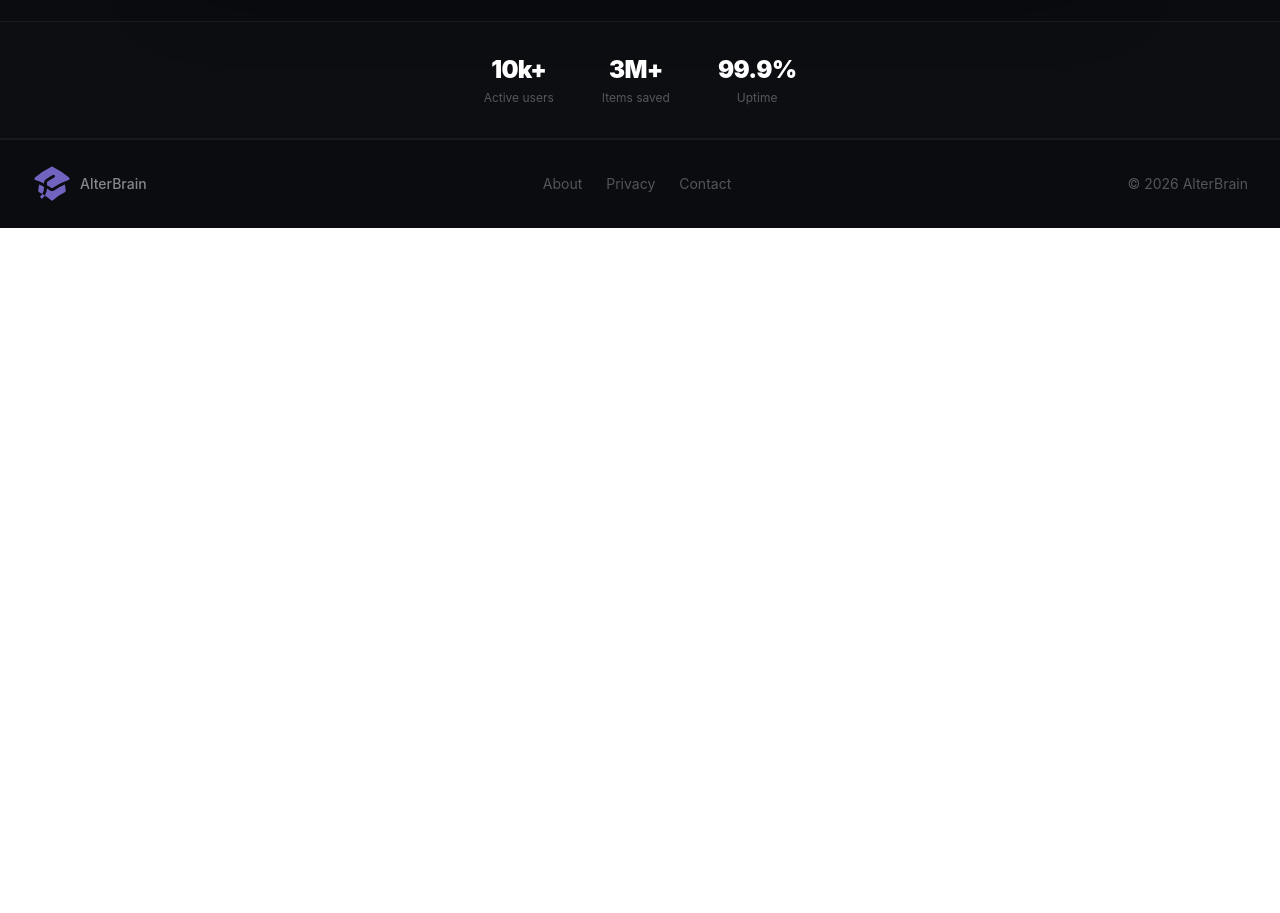
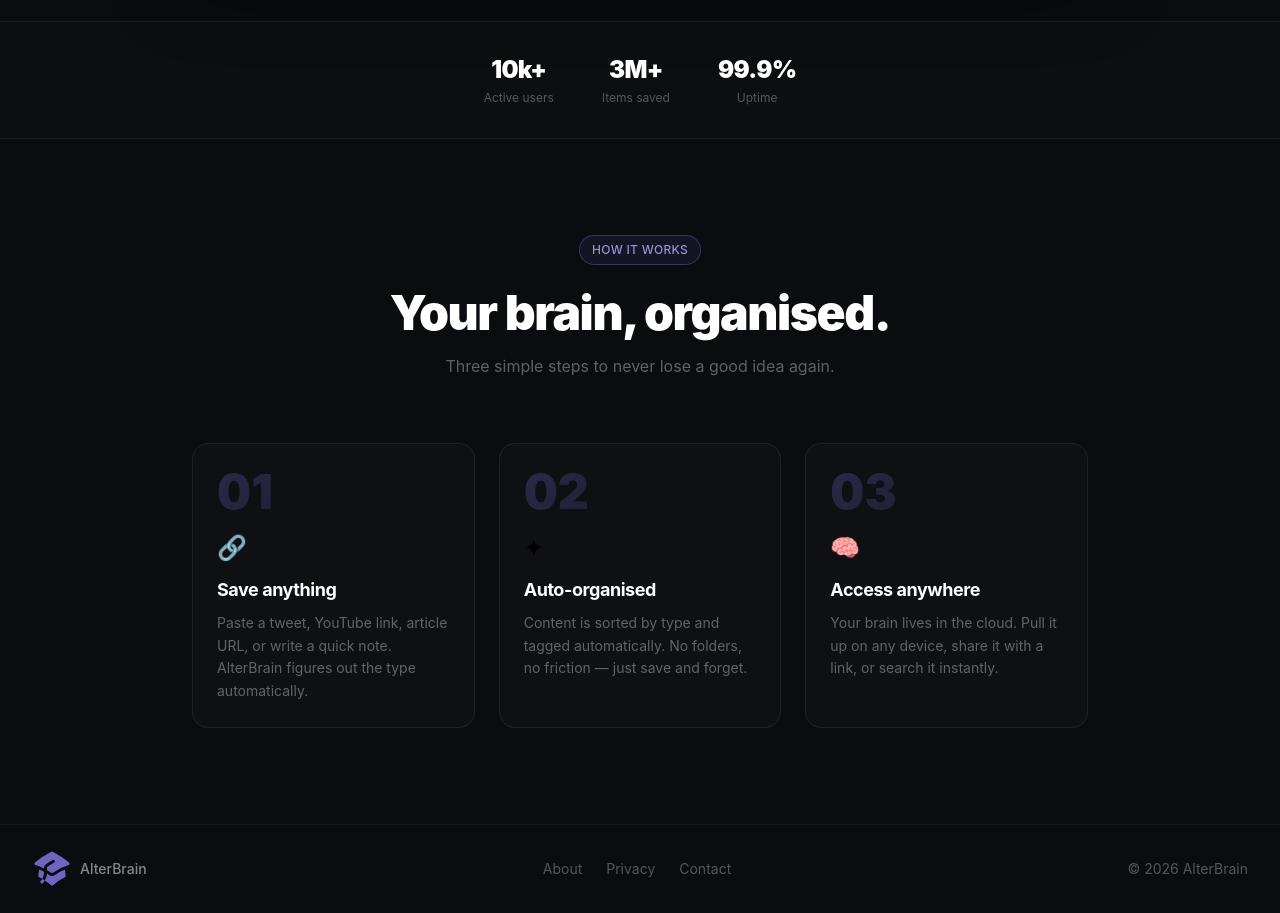
Before and after one commit to m-taaha/AlterBrain, a React (Vite) app in the folder client/: page / in a window 1280 px wide. Shown: the part 1140-2053 px from the top of the page. Before the commit the page ends 1368 px from the top, so only its background shows below. Built offline with nearby package versions, Linux system fonts and the light colour scheme.

Commit message:
feat: add See how it works section on landing page

```diff
--- a/client/src/pages/LandingPage.tsx
+++ b/client/src/pages/LandingPage.tsx
@@ -92,7 +92,15 @@ function LandingPage() {
           <button className="px-6 py-3 rounded-xl text-sm font-semibold text-white bg-[#7164c0] hover:bg-[#8275d0] transition-all duration-200 shadow-xl shadow-[#7164c0]/30 hover:shadow-[#7164c0]/50 hover:-translate-y-0.5 active:translate-y-0">
             Start for Free →
           </button>
-          <button className="px-6 py-3 rounded-xl text-sm font-semibold text-white/60 hover:text-white border border-white/10 hover:border-white/25 transition-all duration-200">
+
+          <button
+            onClick={() => {
+              document
+                .getElementById("how-it-works")
+                ?.scrollIntoView({ behavior: "smooth" });
+            }}
+            className="px-6 py-3 rounded-xl text-sm font-semibold text-white/60 hover:text-white border border-white/10 hover:border-white/25 transition-all duration-200"
+          >
             See how it works
           </button>
         </div>
@@ -275,6 +283,88 @@ function LandingPage() {
         </div>
       </div>
 
+      <section id="how-it-works" className="relative z-10 py-24 px-6">
+        <div className="max-w-4xl mx-auto">
+          {/* Heading */}
+          <div className="text-center mb-16">
+            <div className="inline-flex items-center gap-2 px-3 py-1.5 rounded-full border border-[#7164c0]/40 bg-[#7164c0]/10 text-[#9492db] text-xs font-medium mb-6 tracking-wide uppercase">
+              How it works
+            </div>
+            <h2
+              className="text-4xl md:text-5xl font-black text-white tracking-tight"
+              style={{ letterSpacing: "-0.03em" }}
+            >
+              Your brain, organised.
+            </h2>
+            <p className="text-white/35 mt-4 max-w-md mx-auto text-base leading-relaxed">
+              Three simple steps to never lose a good idea again.
+            </p>
+          </div>
+
+          {/* Steps */}
+          <div className="grid grid-cols-1 md:grid-cols-3 gap-6">
+            {[
+              {
+                step: "01",
+                icon: "🔗",
+                title: "Save anything",
+                desc: "Paste a tweet, YouTube link, article URL, or write a quick note. AlterBrain figures out the type automatically.",
+              },
+              {
+                step: "02",
+                icon: "✦",
+                title: "Auto-organised",
+                desc: "Content is sorted by type and tagged automatically. No folders, no friction — just save and forget.",
+              },
+              {
+                step: "03",
+                icon: "🧠",
+                title: "Access anywhere",
+                desc: "Your brain lives in the cloud. Pull it up on any device, share it with a link, or search it instantly.",
+              },
+            ].map((item) => (
+              <div
+                key={item.step}
+                className="relative rounded-2xl border border-white/[0.07] p-6 group hover:border-[#7164c0]/40 transition-all duration-200"
+                style={{ background: "rgba(255,255,255,0.02)" }}
+              >
+                {/* Step number */}
+                <div
+                  className="text-5xl font-black mb-4 select-none"
+                  style={{
+                    background:
+                      "linear-gradient(135deg, rgba(113,100,192,0.3), rgba(113,100,192,0.05))",
+                    WebkitBackgroundClip: "text",
+                    WebkitTextFillColor: "transparent",
+                    backgroundClip: "text",
+                  }}
+                >
+                  {item.step}
+                </div>
+
+                <div className="text-2xl mb-3">{item.icon}</div>
+
+                <h3 className="text-white font-bold text-lg mb-2 tracking-tight">
+                  {item.title}
+                </h3>
+                <p className="text-white/35 text-sm leading-relaxed">
+                  {item.desc}
+                </p>
+
+                {/* Hover glow */}
+                <div
+                  className="absolute inset-0 rounded-2xl opacity-0 group-hover:opacity-100 transition-opacity duration-300 pointer-events-none"
+                  style={{
+                    background:
+                      "radial-gradient(circle at 50% 0%, rgba(113,100,192,0.08) 0%, transparent 70%)",
+                  }}
+                />
+              </div>
+            ))}
+          </div>
+        </div>
+      </section>
+
       {/* Footer */}
       <footer className="relative z-10 mt-auto border-t border-white/[0.05] py-6 px-8">
         <div className="flex flex-col md:flex-row justify-between items-center text-sm text-white/30">
--- a/client/src/pages/Login.tsx
+++ b/client/src/pages/Login.tsx
@@ -1,8 +1,14 @@
 import { useNavigate } from "react-router-dom";
 import Input from "../components/Input";
+import { toast } from "sonner";
+
 
 function Login() {
   const navigate = useNavigate();
+
+  const handleSubmit = () => {
+    toast.success("Login Successful")
+  }
 
   return (
     <div className="min-h-screen bg-[#0b0c10] flex justify-center items-center relative overflow-hidden">
@@ -90,6 +96,7 @@ function Login() {
 
         {/* Submit */}
         <button
+          onClick={handleSubmit}
           className="w-full py-3 rounded-xl text-sm font-semibold text-white transition-all duration-200 hover:-translate-y-0.5 active:translate-y-0"
           style={{
             background: "linear-gradient(135deg, #7164c0, #9492db)",
```
